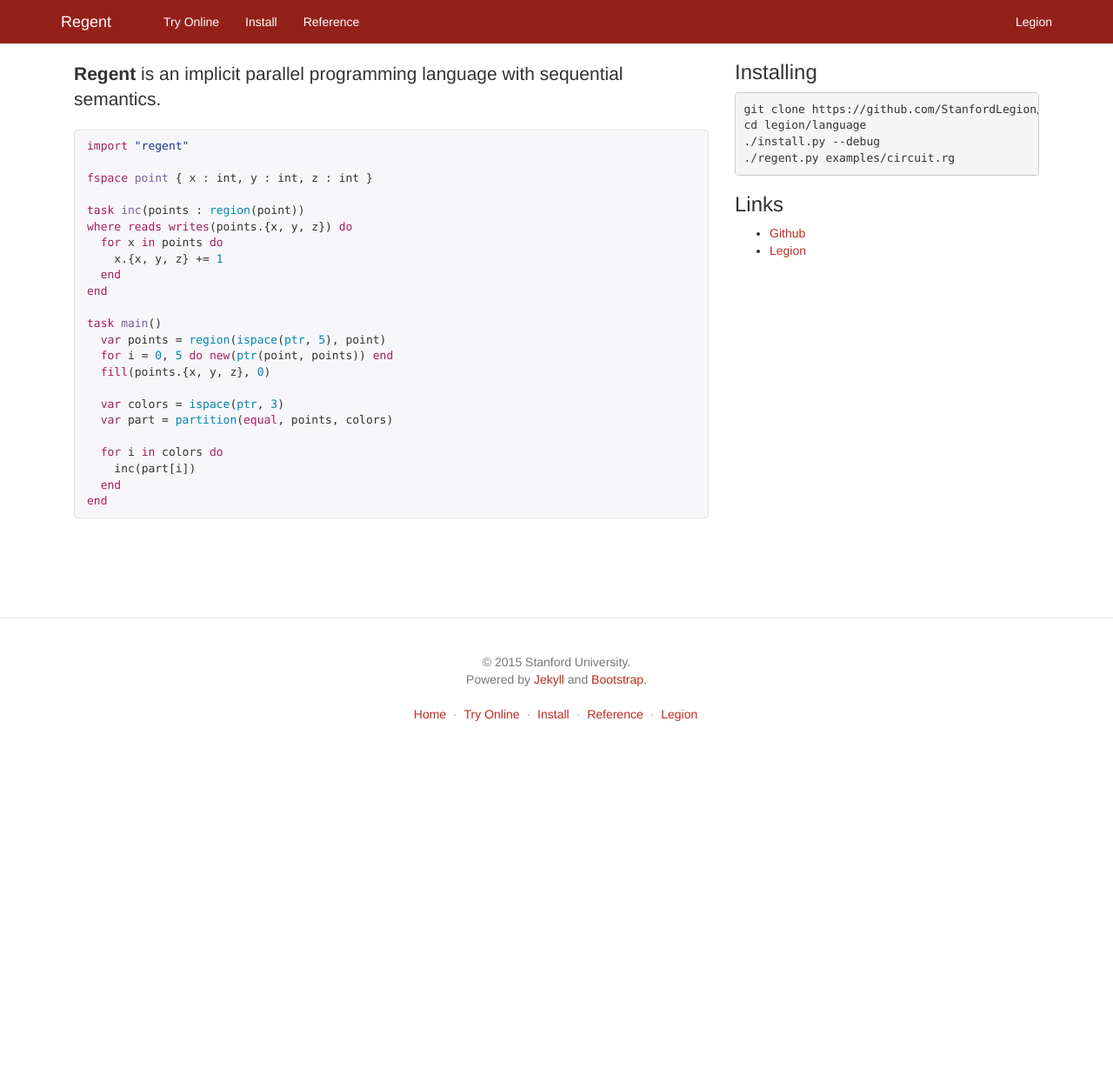
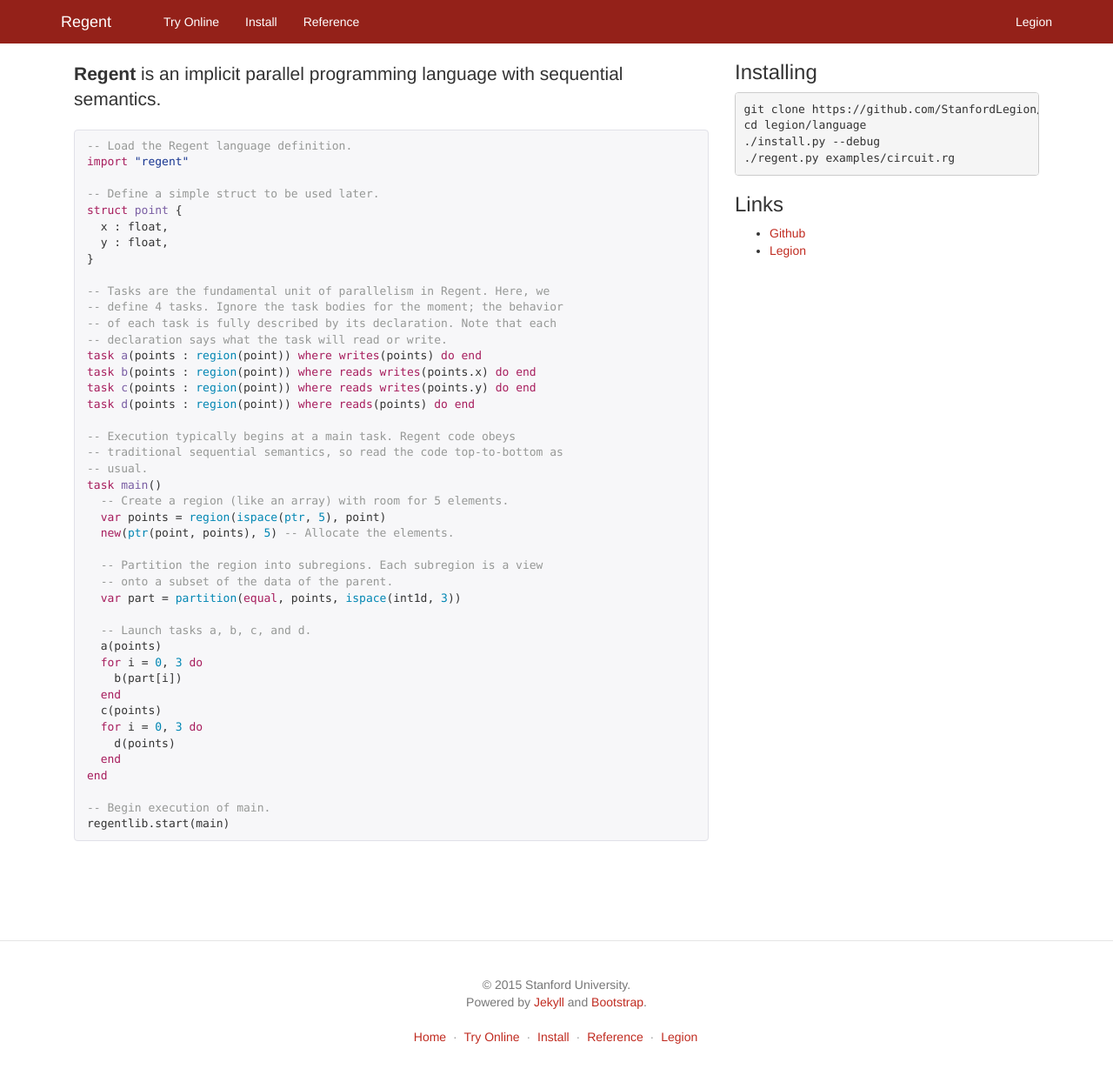
Before and after one commit to StanfordLegion/regent-lang.org, a Jekyll site: the page built from index.md, in a window 1280 px wide. Shown: the whole page at 87% size. Built offline with Jekyll 4.4.1, drawn with Linux system fonts in a browser that asks for light colours; nearby versions of some CDN libraries; before the commit the page ends 900 px from its top, so only the background shows below that.

Commit message:
Update front page example.

```diff
--- a/index.md
+++ b/index.md
@@ -10,27 +10,47 @@
 sequential semantics.
 
 {% highlight regent %}
+-- Load the Regent language definition.
 import "regent"
 
-fspace point { x : int, y : int, z : int }
+-- Define a simple struct to be used later.
+struct point {
+  x : float,
+  y : float,
+}
 
-task inc(points : region(point))
-where reads writes(points.{x, y, z}) do
-  for x in points do
-    x.{x, y, z} += 1
+-- Tasks are the fundamental unit of parallelism in Regent. Here, we
+-- define 4 tasks. Ignore the task bodies for the moment; the behavior
+-- of each task is fully described by its declaration. Note that each
+-- declaration says what the task will read or write.
+task a(points : region(point)) where writes(points) do end
+task b(points : region(point)) where reads writes(points.x) do end
+task c(points : region(point)) where reads writes(points.y) do end
+task d(points : region(point)) where reads(points) do end
+
+-- Execution typically begins at a main task. Regent code obeys
+-- traditional sequential semantics, so read the code top-to-bottom as
+-- usual.
+task main()
+  -- Create a region (like an array) with room for 5 elements.
+  var points = region(ispace(ptr, 5), point)
+  new(ptr(point, points), 5) -- Allocate the elements.
+
+  -- Partition the region into subregions. Each subregion is a view
+  -- onto a subset of the data of the parent.
+  var part = partition(equal, points, ispace(int1d, 3))
+
+  -- Launch tasks a, b, c, and d.
+  a(points)
+  for i = 0, 3 do
+    b(part[i])
+  end
+  c(points)
+  for i = 0, 3 do
+    d(points)
   end
 end
 
-task main()
-  var points = region(ispace(ptr, 5), point)
-  for i = 0, 5 do new(ptr(point, points)) end
-  fill(points.{x, y, z}, 0)
-
-  var colors = ispace(ptr, 3)
-  var part = partition(equal, points, colors)
-
-  for i in colors do
-    inc(part[i])
-  end
-end
+-- Begin execution of main.
+regentlib.start(main)
 {% endhighlight %}
```
